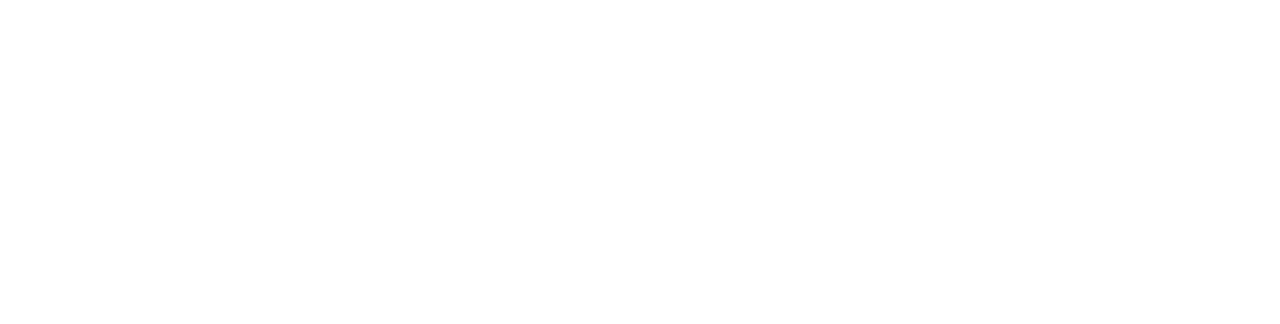
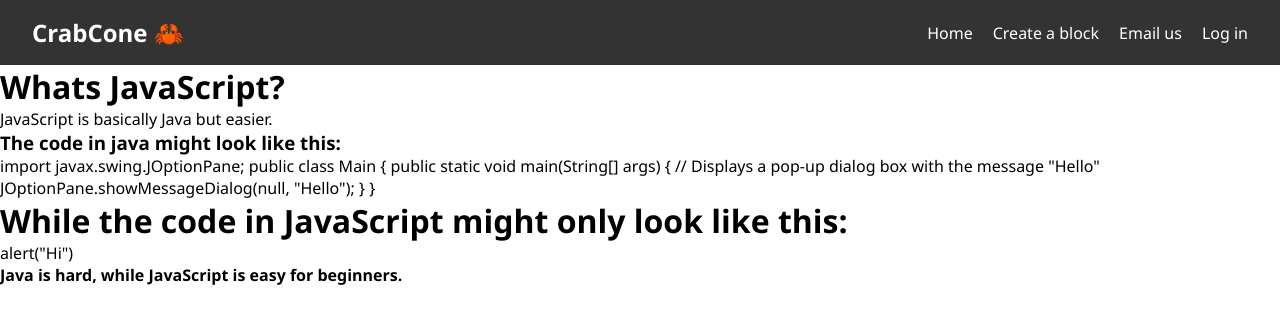
Before and after one commit to shauntagates6911-ops/CrabCone, a plain HTML site: page LESSONS/js.html in a window 1280 px wide. Drawn offline with Linux system fonts and the light colour scheme.

Commit message:
Implement navigation bar in js.html
Added a navigation bar and styled it with CSS.

```diff
--- a/LESSONS/js.html
+++ b/LESSONS/js.html
@@ -10,3 +10,92 @@
     	<meta name="theme-color" content="#FF0000" />
     	<meta name="og:image" content="https://raw.githubusercontent.com/ElectraMod/electrabuilder/main/icon.png" />
 		<meta name="viewport" content="width=device-width" />
+    		<nav class="navbar">
+  <div class="nav-logo">
+    <a href="#">CrabCone 🦀</a>
+  </div>
+  <ul class="nav-links">
+    <li><a href="/index.html">Home</a></li>
+    <li><a href="/LESSONS/new.html">Create a block</a></li>
+    <li><a href="mailto:shaunta.gates6911@gmail.com">Email us</a></li>
+    <li><a href="/login.html">Log in</a></li>
+  </ul>
+</nav>
+<style>
+/* Reset browser margins and padding */
+* {
+  margin: 0;
+  padding: 0;
+  box-sizing: border-box;
+}
+
+/* Set up the global font */
+body {
+  font-family: 'Segoe UI', Tahoma, Geneva, Verdana, sans-serif;
+}
+
+/* Style the navigation container */
+.navbar {
+  display: flex;
+  justify-content: space-between; /* Pushes logo and links to opposite sides */
+  align-items: center;            /* Centers items vertically */
+  background-color: #333;
+  padding: 1rem 2rem;
+  position: sticky;               /* Keeps navbar fixed at the top while scrolling */
+  top: 0;
+  z-index: 1000;
+}
+
+/* Style the logo */
+.nav-logo a {
+  color: #fff;
+  font-size: 1.5rem;
+  font-weight: bold;
+  text-decoration: none;          /* Removes default underline */
+}
+
+/* Turn the vertical list into a horizontal line */
+.nav-links {
+  display: flex;
+  list-style: none;               /* Removes standard bullet points */
+}
+
+/* Add spacing between links */
+.nav-links li {
+  margin-left: 20px;
+}
+
+/* Style the individual anchor links */
+.nav-links a {
+  color: #fff;
+  text-decoration: none;
+  font-size: 1rem;
+  transition: color 0.3s ease;    /* Smooth hover effect transition */
+}
+
+/* Change link color when a user hovers over it */
+.nav-links a:hover {
+  color: #ff7b00;
+}
+  font-family: sans-serif;
+  }
+</style>
+<h1>Whats JavaScript?</h1>
+      <p>JavaScript is basically Java but easier.</p>
+
+	<h3>The code in java might look like this:</h3>
+
+		import javax.swing.JOptionPane;
+
+public class Main {
+    public static void main(String[] args) {
+        // Displays a pop-up dialog box with the message "Hello"
+        JOptionPane.showMessageDialog(null, "Hello");
+    }
+}
+
+		<h1>While the code in JavaScript might only look like this:</h1>
+
+		alert("Hi")
+
+		<h4>Java is hard, while JavaScript is easy for beginners.</h4>
```
